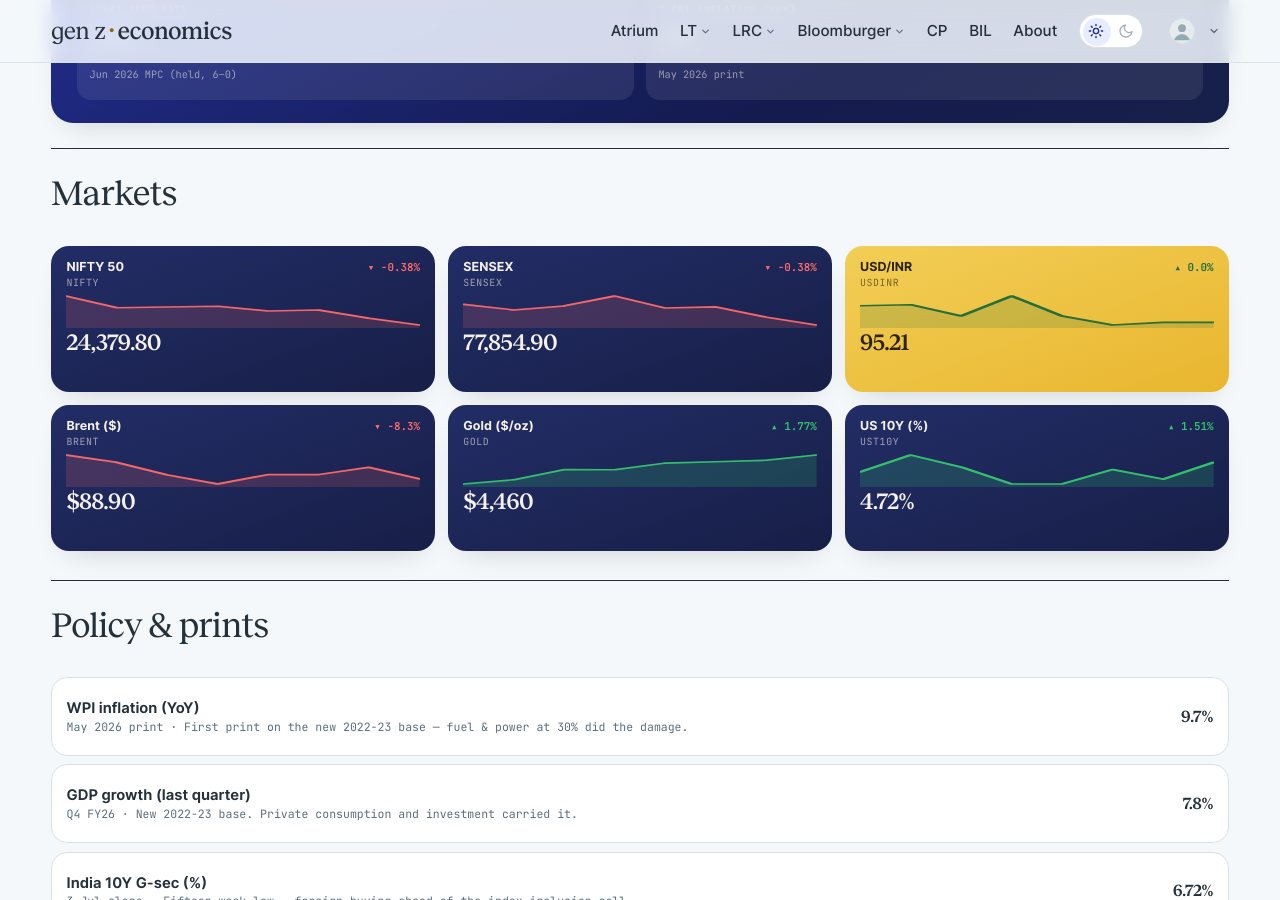
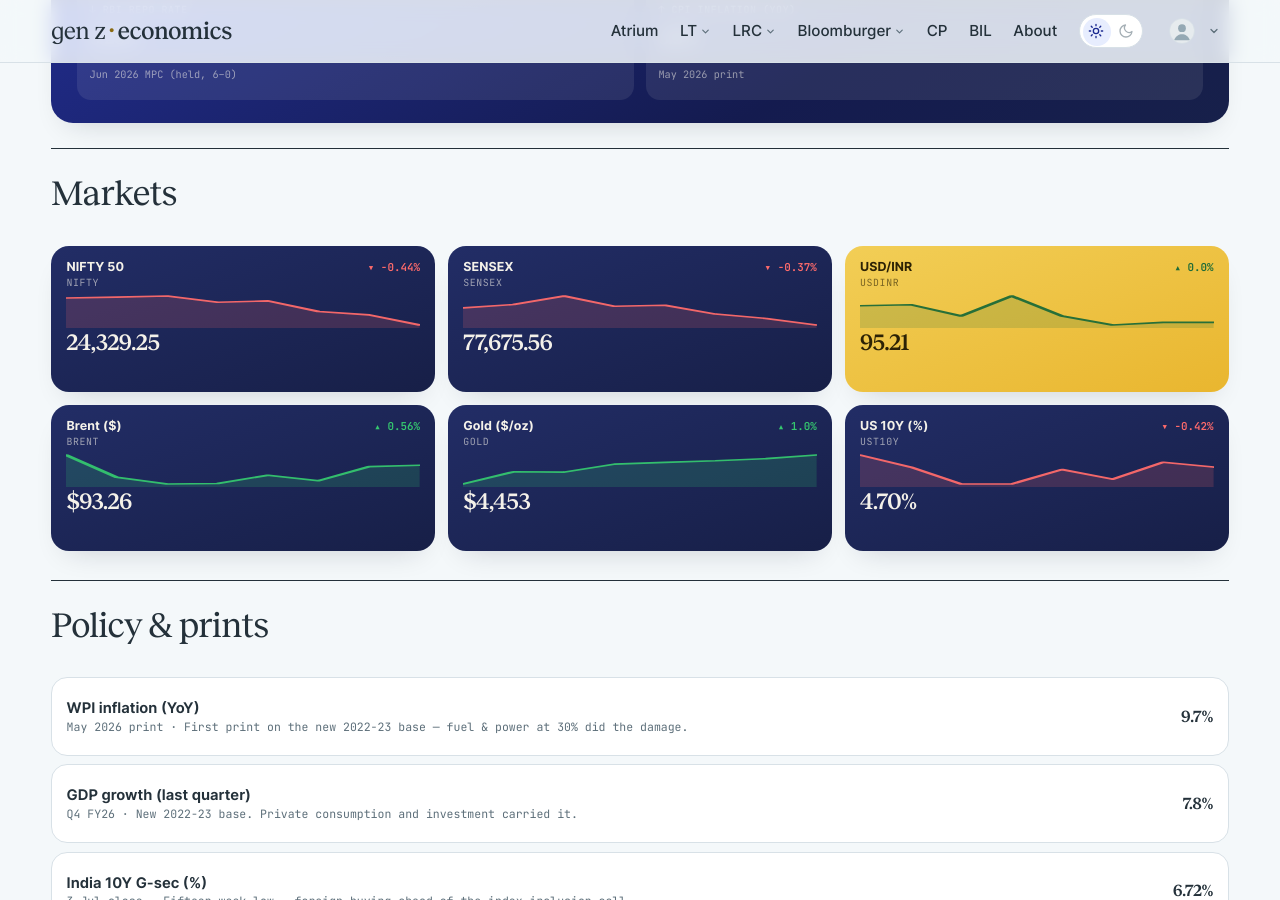
Before and after one commit to harsharya7021/genz-economics.com, a Jekyll site: the page built from macro-watch.html, in a window 1280 px wide and 900 px high, scrolled down 599 px. Built offline with Jekyll 4.4.1, drawn with Linux system fonts in a browser that asks for light colours; comment, search, counter and statistics services are not loaded.

Commit message:
data: morning market refresh

```diff
--- a/_data/macro.json
+++ b/_data/macro.json
@@ -1,34 +1,34 @@
 {
-  "as_of": "12 Aug 2026 close",
+  "as_of": "13 Aug 2026 close",
   "auto": {
     "nifty": {
       "label": "NIFTY 50",
-      "v": "24,379.80",
-      "chg": -0.38,
+      "v": "24,329.25",
+      "chg": -0.44,
       "spark": [
-        24774.301,
         24614.9,
         24624.65,
         24636.0,
         24570.65,
         24583.801,
         24471.699,
-        24379.801
+        24435.949,
+        24329.25
       ]
     },
     "sensex": {
       "label": "SENSEX",
-      "v": "77,854.90",
-      "chg": -0.38,
+      "v": "77,675.56",
+      "chg": -0.37,
       "spark": [
-        78639.031,
         78428.953,
         78581.0,
         78954.758,
         78499.172,
         78542.438,
         78154.25,
-        77854.898
+        77966.352,
+        77675.562
       ]
     },
     "usdinr": {
@@ -48,47 +48,47 @@
     },
     "brent": {
       "label": "Brent ($)",
-      "v": "$88.90",
-      "chg": -8.3,
+      "v": "$93.26",
+      "chg": 0.56,
       "spark": [
-        105.32,
-        100.31,
-        91.82,
-        85.51,
-        91.95,
-        91.91,
         96.95,
-        88.9
+        88.9,
+        86.47,
+        86.65,
+        89.65,
+        87.62,
+        92.74,
+        93.26
       ]
     },
     "gold": {
       "label": "Gold ($/oz)",
-      "v": "$4,460",
-      "chg": 1.77,
+      "v": "$4,453",
+      "chg": 1.0,
       "spark": [
-        4033.7,
         4095.4,
         4245.8,
         4242.0,
         4340.7,
         4361.8,
         4383.0,
-        4460.5
+        4408.9,
+        4453.0
       ]
     },
     "ust10y": {
       "label": "US 10Y (%)",
-      "v": "4.72%",
-      "chg": 1.51,
+      "v": "4.70%",
+      "chg": -0.42,
       "spark": [
-        4.68,
         4.75,
         4.7,
         4.63,
         4.63,
         4.69,
         4.65,
-        4.72
+        4.72,
+        4.7
       ]
     }
   },
--- a/_data/markets.yml
+++ b/_data/markets.yml
@@ -2,38 +2,38 @@
 # USD/INR) are refreshed each weekday morning by the market-data workflow;
 # the India 10Y G-Sec line is maintained by hand. Do not hand-edit the
 # live tickers — the job overwrites them.
-as_of: 12 Aug 2026
+as_of: 13 Aug 2026
 tickers:
 - symbol: NIFTY 50
   code: ^NSEI
-  value: 24,379.80
-  change: −91.90
-  pct: −0.38%
+  value: 24,329.25
+  change: −106.70
+  pct: −0.44%
   dir: down
   spark:
-  - 24774.301
   - 24614.9
   - 24624.65
   - 24636.0
   - 24570.65
   - 24583.801
   - 24471.699
-  - 24379.801
+  - 24435.949
+  - 24329.25
 - symbol: SENSEX
   code: BSE
-  value: 77,854.90
-  change: −299.35
-  pct: −0.38%
+  value: 77,675.56
+  change: −290.79
+  pct: −0.37%
   dir: down
   spark:
-  - 78639.031
   - 78428.953
   - 78581.0
   - 78954.758
   - 78499.172
   - 78542.438
   - 78154.25
-  - 77854.898
+  - 77966.352
+  - 77675.562
 - symbol: USD / INR
   code: FX
   value: '95.21'
```
